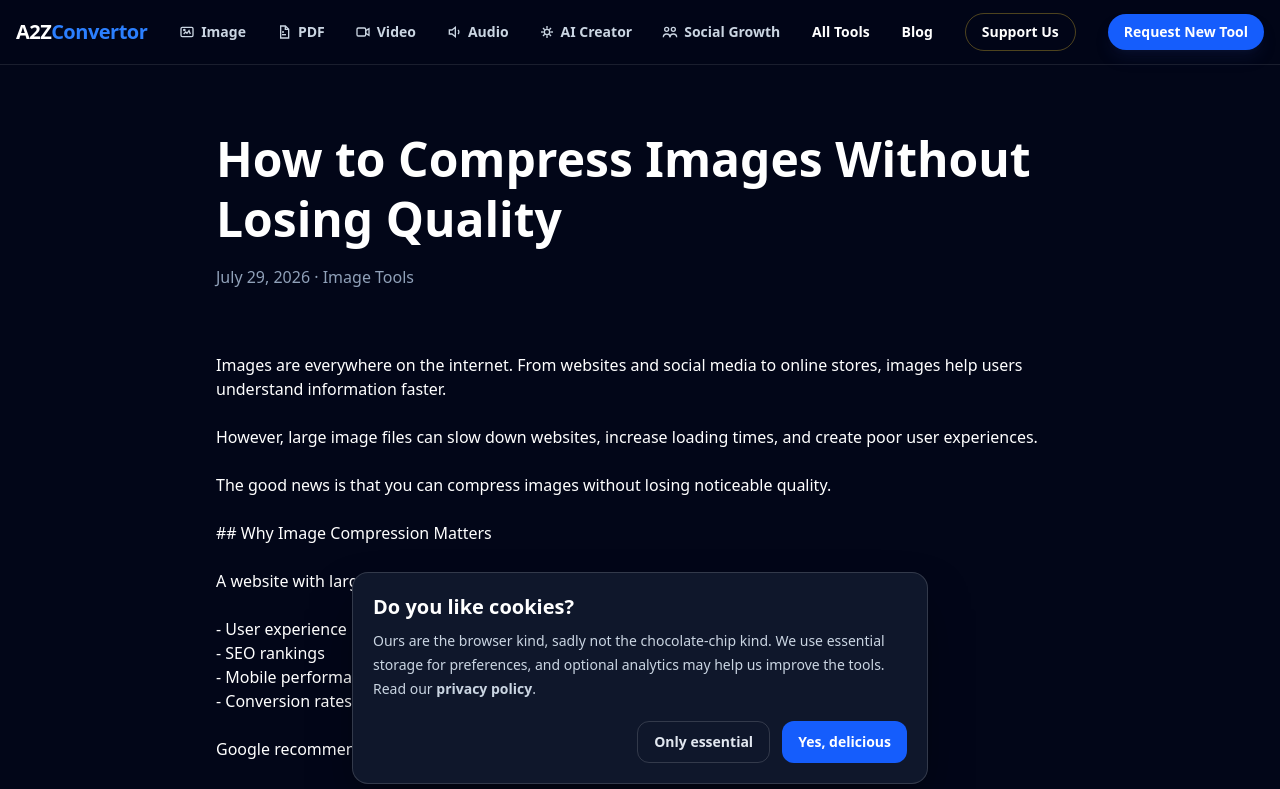
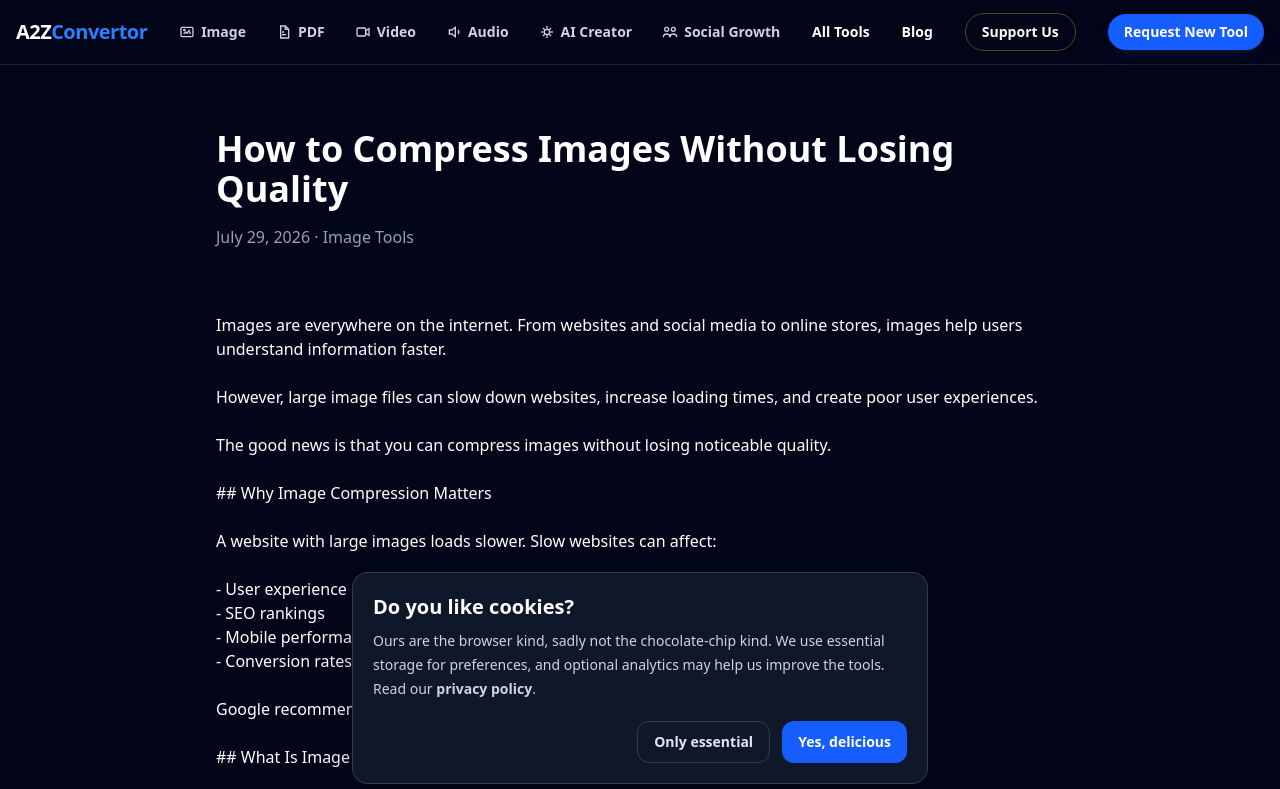
Before and after one commit to gigsbay/a2zconvertor, a Next.js app: page /resources/how-to-compress-images-without-losing-quality in a window 1280 px wide. Shown: the top 789 px of the page. Built offline with nearby package versions, Linux system fonts and the light colour scheme.

Commit message:
Fix resource dynamic article routing

```diff
--- a/app/resources/[slug]/page.tsx
+++ b/app/resources/[slug]/page.tsx
@@ -7,6 +7,7 @@ import JsonLd from "@/components/JsonLd";
 
 import { articles } from "@/data/articles";
 import { absoluteUrl } from "@/data/site";
+
 
 export const dynamic = "force-static";
 
@@ -21,11 +22,13 @@ export async function generateStaticParams() {
 export async function generateMetadata({
   params,
 }: {
-  params: { slug: string };
+  params: Promise<{ slug: string }>;
 }): Promise<Metadata> {
 
+  const { slug } = await params;
+
   const article = articles.find(
-    (item) => item.slug === params.slug
+    (item) => item.slug === slug
   );
 
   if (!article) {
@@ -39,32 +42,24 @@ export async function generateMetadata({
     alternates: {
       canonical: absoluteUrl(`/resources/${article.slug}`),
     },
-
-    openGraph: {
-      title: `${article.title} | A2ZConvertor`,
-      description: article.description,
-      url: absoluteUrl(`/resources/${article.slug}`),
-      type: "article",
-    },
-
-    twitter: {
-      card: "summary_large_image",
-      title: `${article.title} | A2ZConvertor`,
-      description: article.description,
-    },
   };
 }
 
 
-
-export default function ArticlePage({
+export default async function ArticlePage({
   params,
 }: {
-  params: { slug: string };
+  params: Promise<{ slug: string }>;
 }) {
 
+  const { slug } = await params;
+
+  console.log("SLUG:", slug);
+  console.log("ARTICLES:", articles);
+
+
   const article = articles.find(
-    (item) => item.slug === params.slug
+    (item) => item.slug === slug
   );
 
 
@@ -74,64 +69,38 @@ export default function ArticlePage({
 
 
   return (
-
     <main className="min-h-screen bg-slate-950 text-white">
 
       <Navbar />
-
 
       <JsonLd
         data={{
           "@context": "https://schema.org",
           "@type": "Article",
-
           headline: article.title,
-
           description: article.description,
-
-          datePublished: article.date,
-
           author: {
             "@type": "Organization",
             name: "A2ZConvertor",
           },
-
-          publisher: {
-            "@type": "Organization",
-            name: "A2ZConvertor",
-          },
-
-          mainEntityOfPage: absoluteUrl(
-            `/resources/${article.slug}`
-          ),
         }}
       />
 
 
       <article className="mx-auto max-w-4xl px-6 py-16">
 
-        <h1 className="text-4xl font-black leading-tight md:text-5xl">
+        <h1 className="text-4xl font-black">
           {article.title}
         </h1>
-
 
         <p className="mt-4 text-slate-400">
           {article.date} · {article.category}
         </p>
 
 
-        <div
-          className="
-          prose
-          prose-invert
-          mt-10
-          max-w-none
-          whitespace-pre-line
-          "
-        >
+        <div className="prose prose-invert mt-10 max-w-none whitespace-pre-line">
           {article.content}
         </div>
-
 
       </article>
 
@@ -139,6 +108,5 @@ export default function ArticlePage({
       <Footer />
 
     </main>
-
   );
 }
```
Also changed, not shown: app/resources/support/page.tsx (renamed from app/support/page.tsx).
